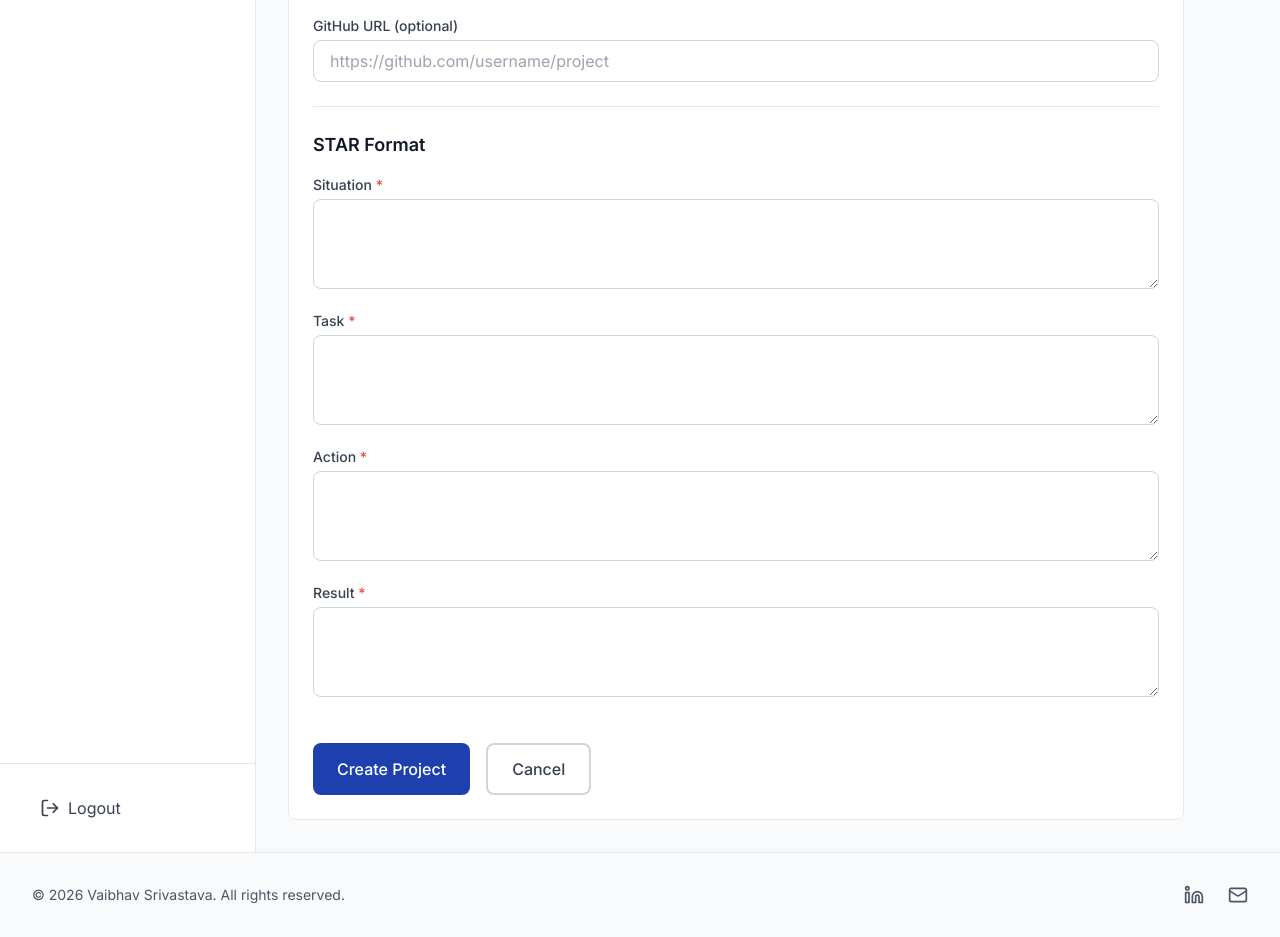
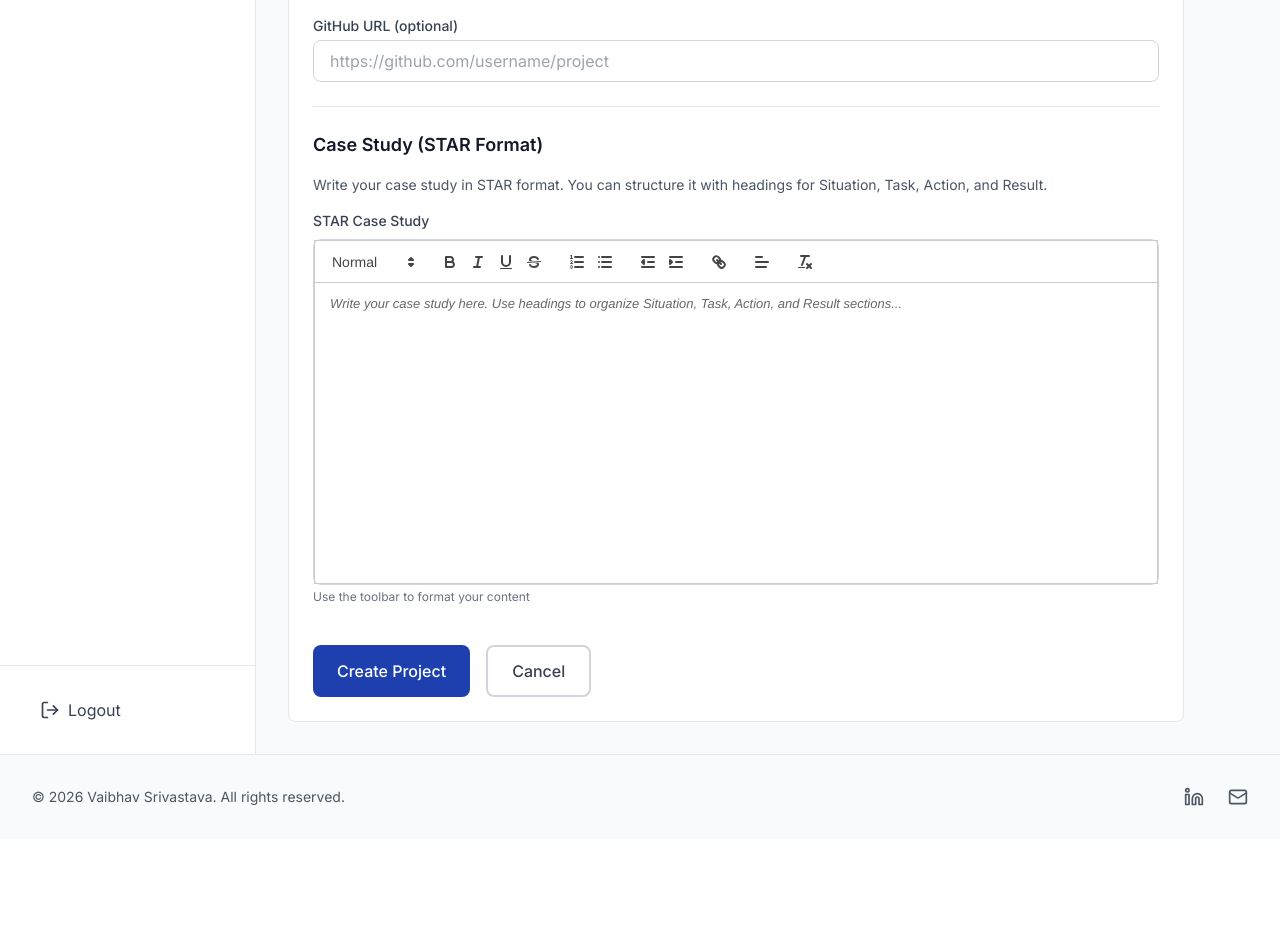
Before and after one commit to VaibhavSrivastava-777/vaibhavsrivastava, a Next.js app: page /admin/portfolio/new in a window 1280 px wide. Shown: the part 680-1617 px from the top of the page. After the commit the page ends 1519 px from the top, so only its background shows below. Built offline with nearby package versions, Linux system fonts and the light colour scheme.

Commit message:
Add rich text editor for blog posts and portfolio case studies - replace markdown editor and separate STAR fields with single rich text editor

```diff
--- a/app/admin/blog/[slug]/edit/page.tsx
+++ b/app/admin/blog/[slug]/edit/page.tsx
@@ -3,7 +3,7 @@
 import { useState, useEffect } from "react";
 import { useRouter, useParams } from "next/navigation";
 import FormField from "@/components/admin/FormField";
-import MarkdownEditor from "@/components/admin/MarkdownEditor";
+import RichTextEditor from "@/components/admin/RichTextEditor";
 
 export default function EditBlogPost() {
   const router = useRouter();
@@ -147,9 +147,11 @@ export default function EditBlogPost() {
 
         <div>
           {errors.content && <p className="text-sm text-red-600 mb-2">{errors.content}</p>}
-          <MarkdownEditor
+          <RichTextEditor
             value={formData.content}
             onChange={(value) => setFormData({ ...formData, content: value })}
+            label="Content"
+            placeholder="Write your blog post content here..."
           />
         </div>
 
--- a/app/admin/blog/new/page.tsx
+++ b/app/admin/blog/new/page.tsx
@@ -3,7 +3,7 @@
 import { useState } from "react";
 import { useRouter } from "next/navigation";
 import FormField from "@/components/admin/FormField";
-import MarkdownEditor from "@/components/admin/MarkdownEditor";
+import RichTextEditor from "@/components/admin/RichTextEditor";
 
 export default function NewBlogPost() {
   const router = useRouter();
@@ -111,9 +111,11 @@ export default function NewBlogPost() {
 
         <div>
           {errors.content && <p className="text-sm text-red-600 mb-2">{errors.content}</p>}
-          <MarkdownEditor
+          <RichTextEditor
             value={formData.content}
             onChange={(value) => setFormData({ ...formData, content: value })}
+            label="Content"
+            placeholder="Write your blog post content here..."
           />
         </div>
 
--- a/app/admin/portfolio/[slug]/edit/page.tsx
+++ b/app/admin/portfolio/[slug]/edit/page.tsx
@@ -3,6 +3,7 @@
 import { useState, useEffect } from "react";
 import { useRouter, useParams } from "next/navigation";
 import FormField from "@/components/admin/FormField";
+import RichTextEditor from "@/components/admin/RichTextEditor";
 
 export default function EditPortfolioItem() {
   const router = useRouter();
@@ -17,12 +18,7 @@ export default function EditPortfolioItem() {
     description: "",
     techStack: "",
     githubUrl: "",
-    star: {
-      situation: "",
-      task: "",
-      action: "",
-      result: "",
-    },
+    starContent: "",
   });
   const [errors, setErrors] = useState<Record<string, string>>({});
   const [isLoading, setIsLoading] = useState(true);
@@ -37,6 +33,12 @@ export default function EditPortfolioItem() {
       const response = await fetch(`/api/admin/portfolio?slug=${slug}`);
       if (response.ok) {
         const data = await response.json();
+        // Handle both old format (separate fields) and new format (starContent)
+        const starContent = data.star?.content ||
+          (data.star?.situation || data.star?.task || data.star?.action || data.star?.result
+            ? `<h3>Situation</h3><p>${data.star.situation || ""}</p><h3>Task</h3><p>${data.star.task || ""}</p><h3>Action</h3><p>${data.star.action || ""}</p><h3>Result</h3><p>${data.star.result || ""}</p>`
+            : "");
+
         setFormData({
           name: data.name || "",
           impact: data.impact || "",
@@ -45,12 +47,7 @@ export default function EditPortfolioItem() {
           description: data.description || "",
           techStack: Array.isArray(data.techStack) ? data.techStack.join(", ") : data.techStack || "",
           githubUrl: data.githubUrl || "",
-          star: {
-            situation: data.star?.situation || "",
-            task: data.star?.task || "",
-            action: data.star?.action || "",
-            result: data.star?.result || "",
-          },
+          starContent: starContent,
         });
       } else {
         alert("Failed to load project");
@@ -83,6 +80,13 @@ export default function EditPortfolioItem() {
           slug,
           techStack: techStackArray,
           githubUrl: formData.githubUrl || null,
+          star: {
+            situation: "",
+            task: "",
+            action: "",
+            result: "",
+            content: formData.starContent,
+          },
         }),
       });
 
@@ -99,10 +103,7 @@ export default function EditPortfolioItem() {
             if (err.includes("date")) errorMap.date = err;
             if (err.includes("Description")) errorMap.description = err;
             if (err.includes("tech stack")) errorMap.techStack = err;
-            if (err.includes("Situation")) errorMap.starSituation = err;
-            if (err.includes("Task")) errorMap.starTask = err;
-            if (err.includes("Action")) errorMap.starAction = err;
-            if (err.includes("Result")) errorMap.starResult = err;
+            if (err.includes("STAR") || err.includes("star")) errorMap.starContent = err;
           });
           setErrors(errorMap);
         } else {
@@ -204,49 +205,17 @@ export default function EditPortfolioItem() {
         />
 
         <div className="border-t border-gray-200 pt-6">
-          <h3 className="text-lg font-semibold text-gray-900 mb-4">STAR Format</h3>
-          <div className="space-y-4">
-            <FormField
-              label="Situation"
-              name="starSituation"
-              type="textarea"
-              value={formData.star.situation}
-              onChange={(value) => setFormData({ ...formData, star: { ...formData.star, situation: value } })}
-              required
-              error={errors.starSituation}
-              rows={3}
-            />
-            <FormField
-              label="Task"
-              name="starTask"
-              type="textarea"
-              value={formData.star.task}
-              onChange={(value) => setFormData({ ...formData, star: { ...formData.star, task: value } })}
-              required
-              error={errors.starTask}
-              rows={3}
-            />
-            <FormField
-              label="Action"
-              name="starAction"
-              type="textarea"
-              value={formData.star.action}
-              onChange={(value) => setFormData({ ...formData, star: { ...formData.star, action: value } })}
-              required
-              error={errors.starAction}
-              rows={3}
-            />
-            <FormField
-              label="Result"
-              name="starResult"
-              type="textarea"
-              value={formData.star.result}
-              onChange={(value) => setFormData({ ...formData, star: { ...formData.star, result: value } })}
-              required
-              error={errors.starResult}
-              rows={3}
-            />
-          </div>
+          <h3 className="text-lg font-semibold text-gray-900 mb-4">Case Study (STAR Format)</h3>
+          <p className="text-sm text-gray-600 mb-4">
+            Write your case study in STAR format. You can structure it with headings for Situation, Task, Action, and Result.
+          </p>
+          {errors.starContent && <p className="text-sm text-red-600 mb-2">{errors.starContent}</p>}
+          <RichTextEditor
+            value={formData.starContent}
+            onChange={(value) => setFormData({ ...formData, starContent: value })}
+            label="STAR Case Study"
+            placeholder="Write your case study here. Use headings to organize Situation, Task, Action, and Result sections..."
+          />
         </div>
 
         <div className="flex gap-4 pt-4">
--- a/app/admin/portfolio/new/page.tsx
+++ b/app/admin/portfolio/new/page.tsx
@@ -3,6 +3,7 @@
 import { useState } from "react";
 import { useRouter } from "next/navigation";
 import FormField from "@/components/admin/FormField";
+import RichTextEditor from "@/components/admin/RichTextEditor";
 
 export default function NewPortfolioItem() {
   const router = useRouter();
@@ -14,12 +15,7 @@ export default function NewPortfolioItem() {
     description: "",
     techStack: "",
     githubUrl: "",
-    star: {
-      situation: "",
-      task: "",
-      action: "",
-      result: "",
-    },
+    starContent: "",
   });
   const [errors, setErrors] = useState<Record<string, string>>({});
   const [isSubmitting, setIsSubmitting] = useState(false);
@@ -42,6 +38,13 @@ export default function NewPortfolioItem() {
           ...formData,
           techStack: techStackArray,
           githubUrl: formData.githubUrl || null,
+          star: {
+            situation: "",
+            task: "",
+            action: "",
+            result: "",
+            content: formData.starContent,
+          },
         }),
       });
 
@@ -59,10 +62,7 @@ export default function NewPortfolioItem() {
             if (err.includes("date")) errorMap.date = err;
             if (err.includes("Description")) errorMap.description = err;
             if (err.includes("tech stack")) errorMap.techStack = err;
-            if (err.includes("Situation")) errorMap.starSituation = err;
-            if (err.includes("Task")) errorMap.starTask = err;
-            if (err.includes("Action")) errorMap.starAction = err;
-            if (err.includes("Result")) errorMap.starResult = err;
+            if (err.includes("STAR") || err.includes("star")) errorMap.starContent = err;
           });
           setErrors(errorMap);
         } else {
@@ -160,49 +160,17 @@ export default function NewPortfolioItem() {
         />
 
         <div className="border-t border-gray-200 pt-6">
-          <h3 className="text-lg font-semibold text-gray-900 mb-4">STAR Format</h3>
-          <div className="space-y-4">
-            <FormField
-              label="Situation"
-              name="starSituation"
-              type="textarea"
-              value={formData.star.situation}
-              onChange={(value) => setFormData({ ...formData, star: { ...formData.star, situation: value } })}
-              required
-              error={errors.starSituation}
-              rows={3}
-            />
-            <FormField
-              label="Task"
-              name="starTask"
-              type="textarea"
-              value={formData.star.task}
-              onChange={(value) => setFormData({ ...formData, star: { ...formData.star, task: value } })}
-              required
-              error={errors.starTask}
-              rows={3}
-            />
-            <FormField
-              label="Action"
-              name="starAction"
-              type="textarea"
-              value={formData.star.action}
-              onChange={(value) => setFormData({ ...formData, star: { ...formData.star, action: value } })}
-              required
-              error={errors.starAction}
-              rows={3}
-            />
-            <FormField
-              label="Result"
-              name="starResult"
-              type="textarea"
-              value={formData.star.result}
-              onChange={(value) => setFormData({ ...formData, star: { ...formData.star, result: value } })}
-              required
-              error={errors.starResult}
-              rows={3}
-            />
-          </div>
+          <h3 className="text-lg font-semibold text-gray-900 mb-4">Case Study (STAR Format)</h3>
+          <p className="text-sm text-gray-600 mb-4">
+            Write your case study in STAR format. You can structure it with headings for Situation, Task, Action, and Result.
+          </p>
+          {errors.starContent && <p className="text-sm text-red-600 mb-2">{errors.starContent}</p>}
+          <RichTextEditor
+            value={formData.starContent}
+            onChange={(value) => setFormData({ ...formData, starContent: value })}
+            label="STAR Case Study"
+            placeholder="Write your case study here. Use headings to organize Situation, Task, Action, and Result sections..."
+          />
         </div>
 
         <div className="flex gap-4 pt-4">
--- a/app/api/admin/portfolio/route.ts
+++ b/app/api/admin/portfolio/route.ts
@@ -43,6 +43,8 @@ export async function POST(request: NextRequest) {
     const body = await request.json();
     const slug = body.slug || generateSlug(body.name);
 
+    // Handle both new format (star.content) and old format (separate fields)
+    const starContent = body.star?.content || "";
     const item = {
       slug,
       name: body.name,
@@ -52,12 +54,15 @@ export async function POST(request: NextRequest) {
       category: body.category,
       date: body.date,
       description: body.description,
-      star: {
-        situation: body.star.situation,
-        task: body.star.task,
-        action: body.star.action,
-        result: body.star.result,
-      },
+      star: starContent
+        ? { content: starContent, situation: "", task: "", action: "", result: "" }
+        : {
+            situation: body.star?.situation || "",
+            task: body.star?.task || "",
+            action: body.star?.action || "",
+            result: body.star?.result || "",
+            content: "",
+          },
     };
 
     const validation = validatePortfolioItem(item);
--- a/app/globals.css
+++ b/app/globals.css
@@ -12,6 +12,60 @@
   body {
     @apply bg-white text-gray-900 antialiased;
   }
+}
+
+/* Rich text editor styles */
+.ql-editor {
+  min-height: 300px;
+}
+
+.ql-container {
+  font-family: inherit;
+}
+
+/* Prose styles for rendered HTML content */
+.prose {
+  @apply text-gray-700;
+}
+
+.prose h1, .prose h2, .prose h3 {
+  @apply text-gray-900 font-bold;
+}
+
+.prose h1 {
+  @apply text-3xl mb-4;
+}
+
+.prose h2 {
+  @apply text-2xl mb-3 mt-6;
+}
+
+.prose h3 {
+  @apply text-xl mb-2 mt-4;
+}
+
+.prose p {
+  @apply mb-4;
+}
+
+.prose ul, .prose ol {
+  @apply mb-4 ml-6;
+}
+
+.prose li {
+  @apply mb-2;
+}
+
+.prose a {
+  @apply text-primary hover:text-primary-dark;
+}
+
+.prose strong {
+  @apply font-semibold;
+}
+
+.prose em {
+  @apply italic;
 }
 
 @layer components {
--- /dev/null
+++ b/components/admin/RichTextEditor.tsx
@@ -0,0 +1,67 @@
+"use client";
+
+import { useEffect, useRef } from "react";
+import dynamic from "next/dynamic";
+
+// Dynamically import react-quill to avoid SSR issues
+const ReactQuill = dynamic(() => import("react-quill"), { ssr: false });
+import "react-quill/dist/quill.snow.css";
+
+interface RichTextEditorProps {
+  value: string;
+  onChange: (value: string) => void;
+  label?: string;
+  placeholder?: string;
+}
+
+export default function RichTextEditor({
+  value,
+  onChange,
+  label = "Content",
+  placeholder = "Write your content here..."
+}: RichTextEditorProps) {
+  const modules = {
+    toolbar: [
+      [{ header: [1, 2, 3, false] }],
+      ["bold", "italic", "underline", "strike"],
+      [{ list: "ordered" }, { list: "bullet" }],
+      [{ indent: "-1" }, { indent: "+1" }],
+      ["link"],
+      [{ align: [] }],
+      ["clean"],
+    ],
+  };
+
+  const formats = [
+    "header",
+    "bold",
+    "italic",
+    "underline",
+    "strike",
+    "list",
+    "bullet",
+    "indent",
+    "link",
+    "align",
+  ];
+
+  return (
+    <div>
+      <label className="block text-sm font-medium text-gray-700 mb-2">
+        {label}
+      </label>
+      <div className="bg-white border border-gray-300 rounded-lg">
+        <ReactQuill
+          theme="snow"
+          value={value}
+          onChange={onChange}
+          modules={modules}
+          formats={formats}
+          placeholder={placeholder}
+          style={{ minHeight: "300px" }}
+        />
+      </div>
+      <p className="mt-1 text-xs text-gray-500">Use the toolbar to format your content</p>
+    </div>
+  );
+}
--- a/lib/admin/validation.ts
+++ b/lib/admin/validation.ts
@@ -69,10 +69,11 @@ export interface PortfolioItemData {
   techStack: string[];
   githubUrl?: string | null;
   star: {
-    situation: string;
-    task: string;
-    action: string;
-    result: string;
+    situation?: string;
+    task?: string;
+    action?: string;
+    result?: string;
+    content?: string;
   };
   slug?: string;
 }
@@ -100,20 +101,13 @@ export function validatePortfolioItem(data: PortfolioItemData): { valid: boolean
     errors.push("At least one tech stack item is required");
   }
 
-  if (!data.star.situation || data.star.situation.trim().length === 0) {
-    errors.push("STAR Situation is required");
-  }
+  // Check for STAR content - either in new format (content) or old format (separate fields)
+  const starContent = (data.star as any)?.content || "";
+  const hasStarContent = starContent.trim().length > 0;
+  const hasOldFormat = data.star.situation || data.star.task || data.star.action || data.star.result;
 
-  if (!data.star.task || data.star.task.trim().length === 0) {
-    errors.push("STAR Task is required");
-  }
-
-  if (!data.star.action || data.star.action.trim().length === 0) {
-    errors.push("STAR Action is required");
-  }
-
-  if (!data.star.result || data.star.result.trim().length === 0) {
-    errors.push("STAR Result is required");
+  if (!hasStarContent && !hasOldFormat) {
+    errors.push("STAR case study content is required");
   }
 
   if (data.slug && !validateSlug(data.slug)) {
--- a/package.json
+++ b/package.json
@@ -19,9 +19,11 @@
     "lucide-react": "^0.344.0",
     "next": "^14.2.0",
     "postcss": "^8.4.0",
+    "quill": "^2.0.3",
     "react": "^18.3.0",
     "react-dom": "^18.3.0",
     "react-markdown": "^10.1.0",
+    "react-quill": "^2.0.0",
     "remark": "^15.0.1",
     "remark-html": "^16.0.1",
     "tailwindcss": "^3.4.0",
```
Also changed, not shown: components/Portfolio/CaseStudy.tsx (+22 -4 lines), lib/markdown.ts (+12 -2 lines), 1 other file (tests, documents, lock files or other folders).
